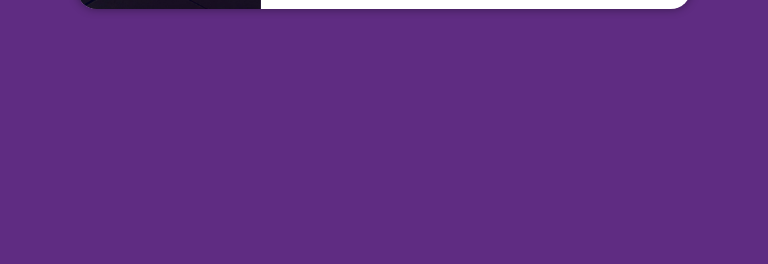
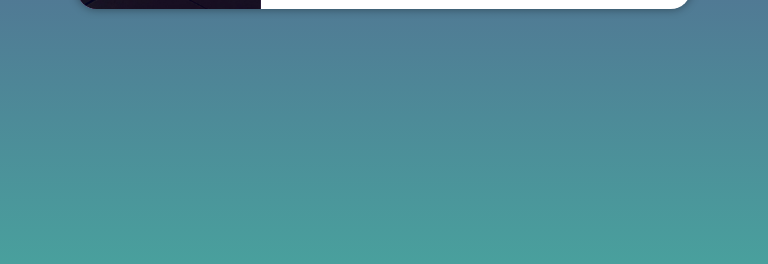
Before and after one commit to Loreineewald/projeto-login, a plain HTML site: page index.html in a window 768 px wide. Shown: the part 536-800 px from the top of the page. Drawn offline with nearby package versions, Linux system fonts and the light colour scheme.

Commit message:
Update media-query.css

```diff
--- a/estilos/media-query.css
+++ b/estilos/media-query.css
@@ -2,7 +2,7 @@
 
 @media screen and (min-width: 768px) and (max-width: 992px) { /*CONFIGURAÇÃO PARA TABLET */
     body {
-        background-image: linear-gradient(to top, #49a09d, #5f2c82 no-repeat) ;
+        background-image: linear-gradient(to top, #49a09d, #5f2c82) ;
     }
 
     section#login {
```
